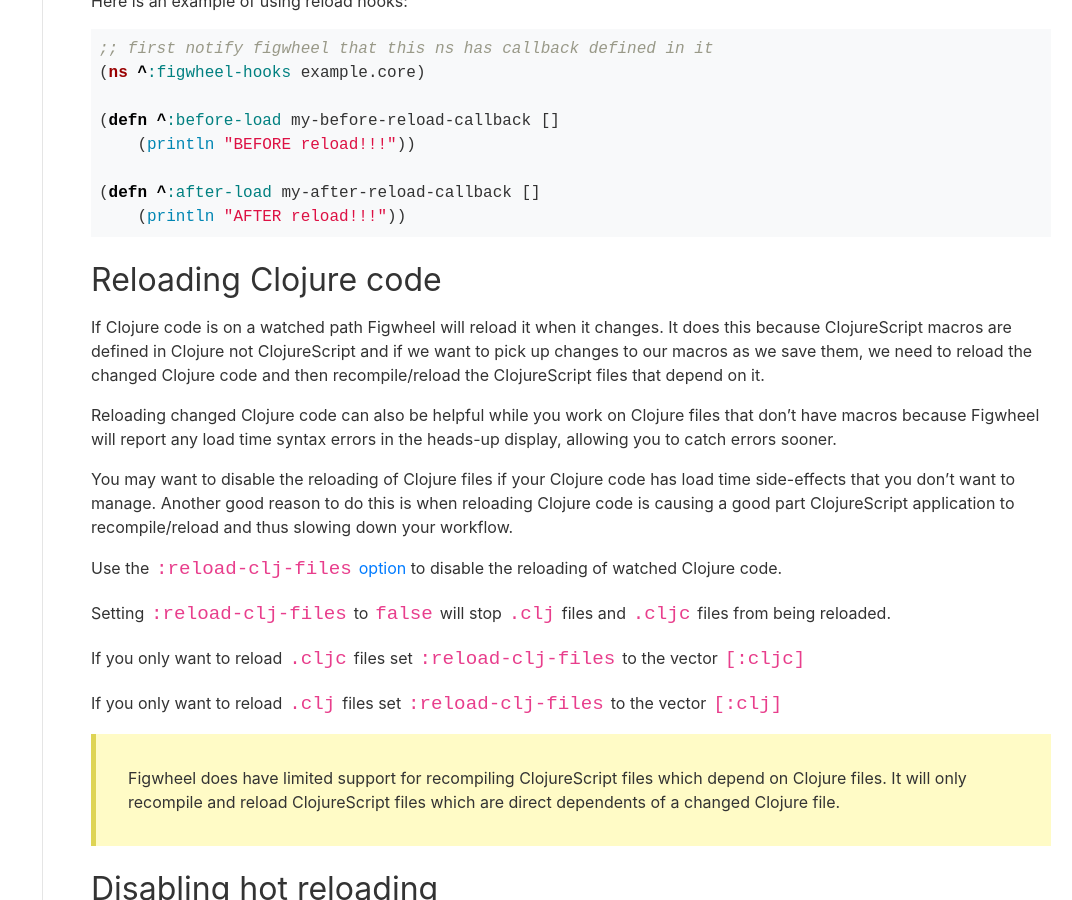
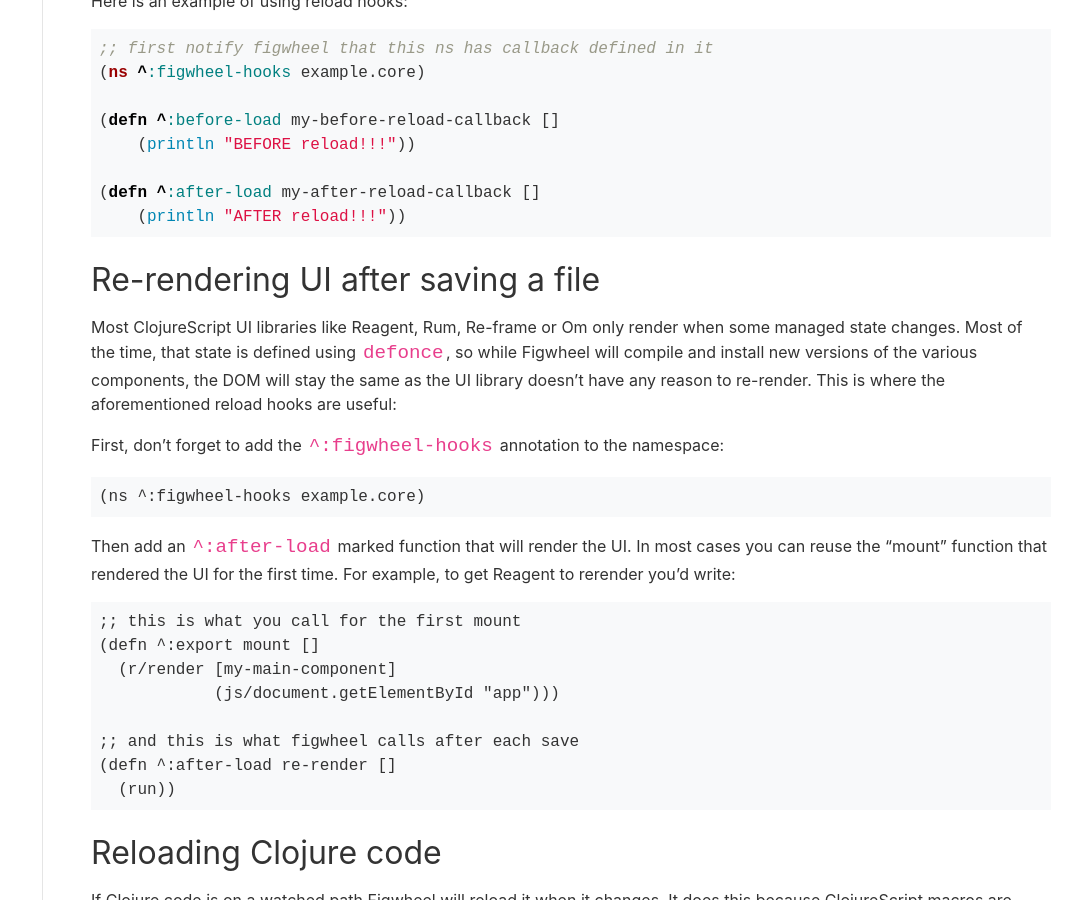
Before and after one commit to bhauman/figwheel-main, a Jekyll site: the page built from docs/docs/hot_reloading.md, in a window 1280 px wide and 900 px high, scrolled down 2231 px. Shown: the whole window, without its empty margins (208-1280 px from the left). Built offline with Jekyll 4.4.1, drawn with Linux system fonts in a browser that asks for light colours.

Commit message:
Add note about rerendering with Reagent et al.
I've tried to add as many Google-friendly variations as possible :) -- and also make the `^:figwheel-hooks` explicit as it's easy to miss when skimming...

````diff
--- a/docs/docs/hot_reloading.md
+++ b/docs/docs/hot_reloading.md
@@ -136,6 +136,37 @@
 (defn ^:after-load my-after-reload-callback []
     (println "AFTER reload!!!"))
 ```
+
+## Re-rendering UI after saving a file
+
+Most ClojureScript UI libraries like Reagent, Rum, Re-frame or Om only
+render when some managed state changes. Most of the time, that state
+is defined using `defonce`, so while Figwheel will compile and install
+new versions of the various components, the DOM will stay the same as
+the UI library doesn't have any reason to re-render. This is where the
+aforementioned reload hooks are useful:
+
+First, don't forget to add the `^:figwheel-hooks` annotation to the namespace:
+
+```
+(ns ^:figwheel-hooks example.core)
+```
+
+Then add an `^:after-load` marked function that will render the UI. In
+most cases you can reuse the "mount" function that rendered the UI for
+the first time. For example, to get Reagent to rerender you'd write:
+
+```
+;; this is what you call for the first mount
+(defn ^:export mount []
+  (r/render [my-main-component]
+            (js/document.getElementById "app")))
+
+;; and this is what figwheel calls after each save
+(defn ^:after-load re-render []
+  (run))
+```
+
 
 ## Reloading Clojure code
 
````
